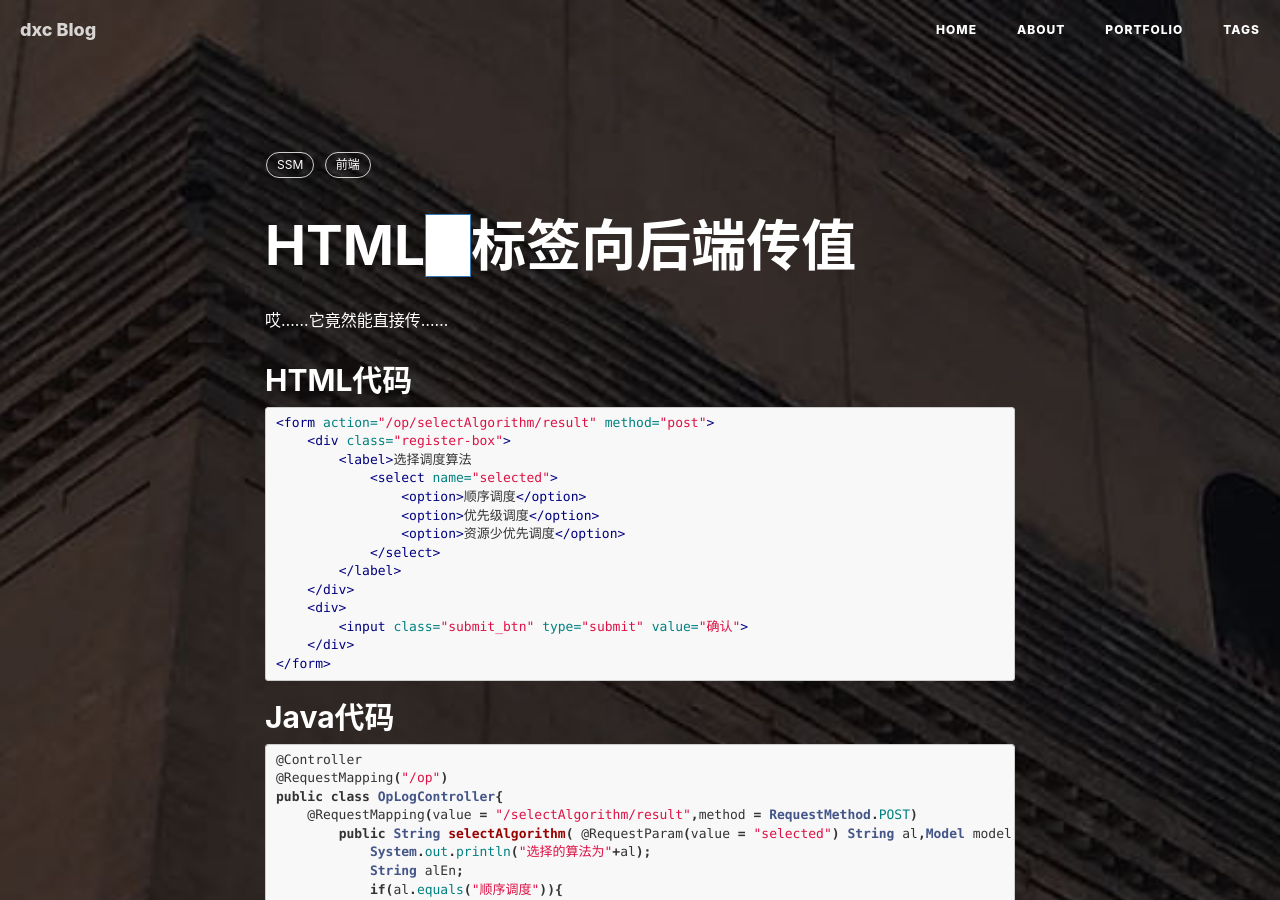
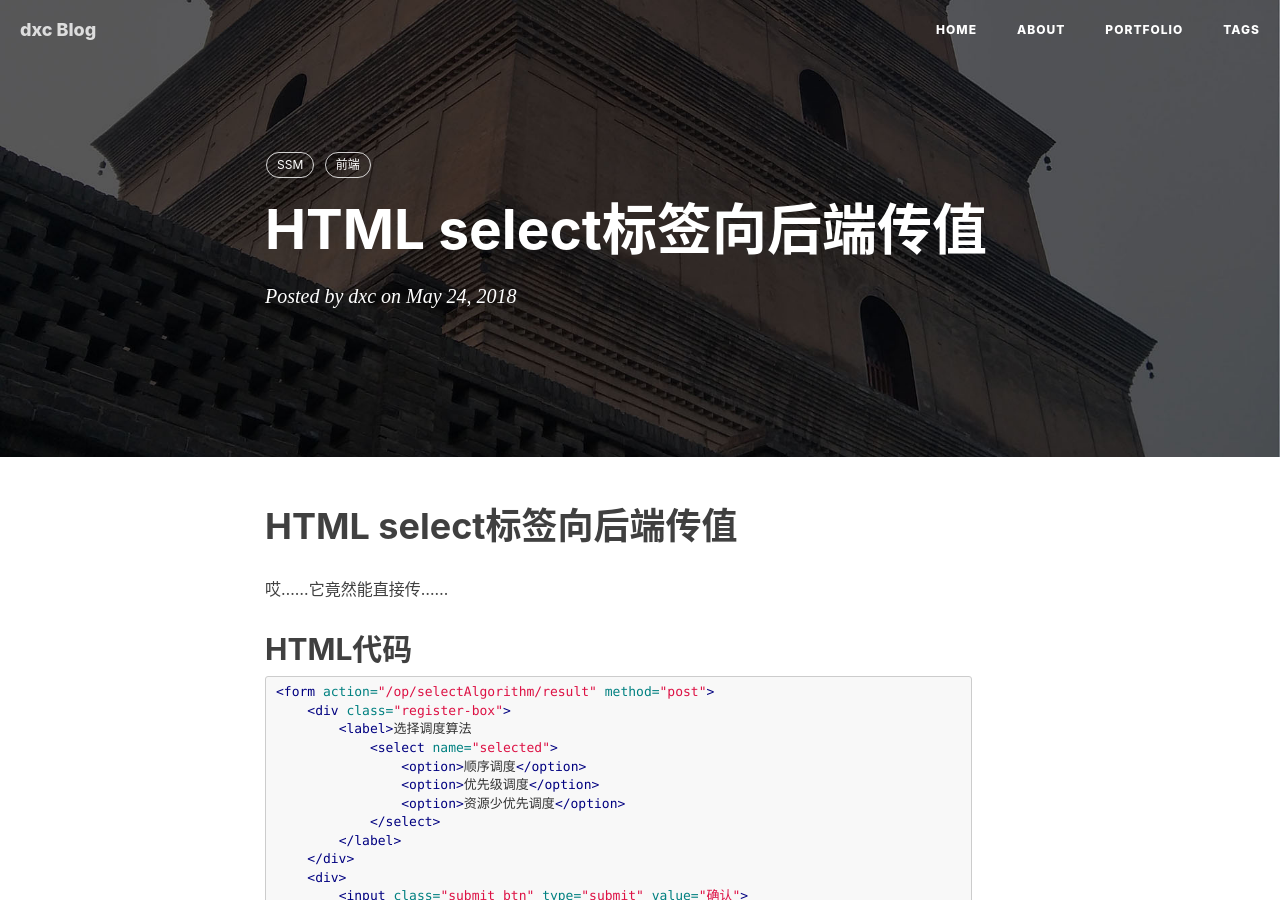
Before and after one commit to ChenChen1113/ChenChen1113.github.io, a Jekyll site: the page built from _posts/2018-5-24-select-controller-transmission-data.md, in a window 1280 px wide and 900 px high. Built offline with Jekyll 4.4.1, drawn with Linux system fonts in a browser that asks for light colours; nearby versions of some CDN libraries; comment, search, counter and statistics services are not loaded.

Commit message:
select-controller-transmission-data

```diff
--- a/_posts/2018-5-24-select-controller-transmission-data.md
+++ b/_posts/2018-5-24-select-controller-transmission-data.md
@@ -1,6 +1,6 @@
 ---
 layout:     post
-title:      "HTML<select>标签向后端传值"
+title:      "HTML select标签向后端传值"
 date:       2018-5-24 22:32:09
 author:     "dxc"
 header-img: "img/post-bg-dayanta.jpg"
@@ -9,7 +9,7 @@
     - 前端
 ---
 
-# HTML<select>标签向后端传值 #
+# HTML select标签向后端传值 #
 哎……它竟然能直接传……
 
 ## HTML代码 ##
```
